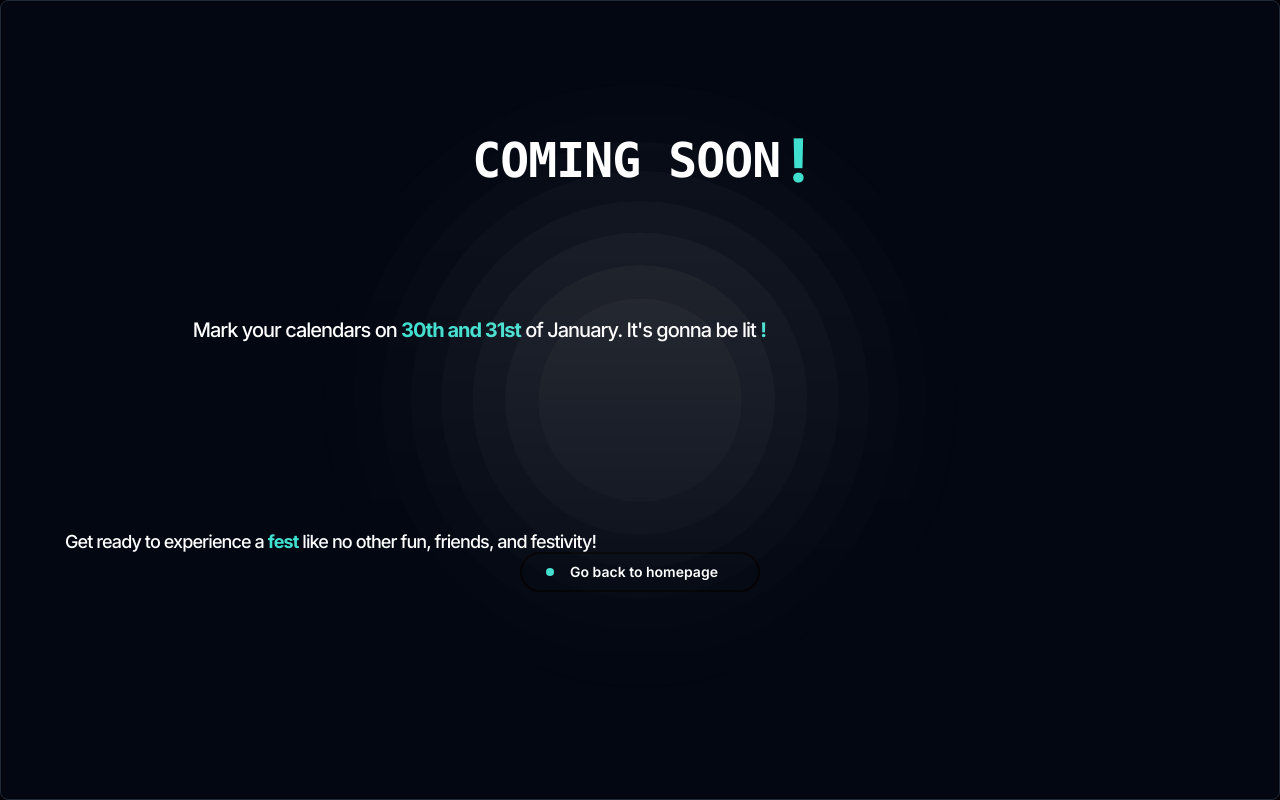
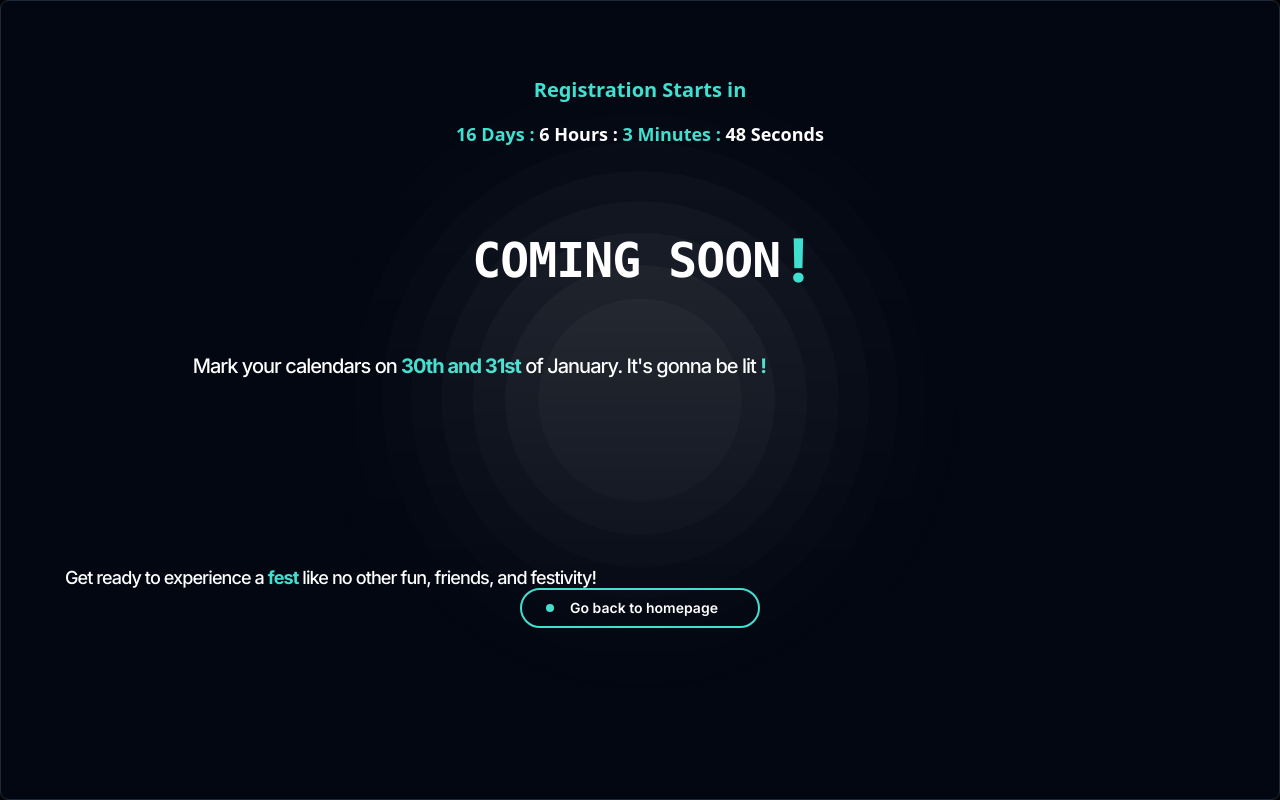
Before and after one commit to nikhilcodes0/xactitude2k25, a Next.js app: page /soon in a window 1280 px wide. Built offline with nearby package versions, Linux system fonts and the light colour scheme.

Commit message:
minor changes

```diff
--- /dev/null
+++ b/app/components/CountdownTimer.tsx
@@ -0,0 +1,49 @@
+"use client"
+
+import React, { useEffect, useState } from "react";
+
+const CountdownTimer: React.FC = () => {
+  const [timeLeft, setTimeLeft] = useState({
+    days: 0,
+    hours: 0,
+    minutes: 0,
+    seconds: 0,
+  });
+
+  useEffect(() => {
+    const targetDate = new Date("2025-01-06T00:00:00").getTime();
+
+    const calculateTimeLeft = () => {
+      const currentDate = new Date().getTime();
+      const difference = targetDate - currentDate;
+
+      if (difference <= 0) {
+        clearInterval(timerInterval);
+        setTimeLeft({ days: 0, hours: 0, minutes: 0, seconds: 0 });
+        return;
+      }
+
+      setTimeLeft({
+        days: Math.floor(difference / (1000 * 60 * 60 * 24)),
+        hours: Math.floor((difference % (1000 * 60 * 60 * 24)) / (1000 * 60 * 60)),
+        minutes: Math.floor((difference % (1000 * 60 * 60)) / (1000 * 60)),
+        seconds: Math.floor((difference % (1000 * 60)) / 1000),
+      });
+    };
+
+    const timerInterval = setInterval(calculateTimeLeft, 1000);
+
+    return () => clearInterval(timerInterval);
+  }, []);
+
+  return (
+    <div className="relative bottom-52 font-sans">
+      <h1 className=" text-xl font-bold text-[#40E0D0] text-center">Registration Starts in</h1>
+      <div className="text-white text-lg font-bold mt-4 text-center">
+        <span className="text-[#40E0D0]">{timeLeft.days} Days : </span>{timeLeft.hours} Hours : <span className="text-[#40E0D0]">{timeLeft.minutes} Minutes : </span>{timeLeft.seconds} Seconds
+      </div>
+    </div>
+  );
+};
+
+export default CountdownTimer;
--- a/app/components/Events.tsx
+++ b/app/components/Events.tsx
@@ -1,18 +1,24 @@
+"use client"
+
 import React from 'react'
 // import Image from 'next/image'
 import Card from './Card'
 import eventsData from '../events/eventsData'
 import PulsatingButton from "@/components/ui/pulsating-button";
 import Link from 'next/link';
+import { useRouter } from 'next/navigation';
 
 
 const Events = () => {
+  const router = useRouter();
   return (
     <>
     <div className="mt-48">
         <h1 className="relative z-10 text-[8rem] mt-5 md:text-7xl font-antonio bg-clip-text text-transparent bg-gradient-to-b from-neutral-200 to-[#40E0D0] text-center font-bold tracking-tighter">EVENTS</h1>
 
-        <div className="mt-12 overflow-hidden h-[45rem]">
+        <div className="mt-20 overflow-hidden h-[45rem] cursor-pointer" onClick={() => {
+          router.push('/events')
+        }}>
           <Card
             title={eventsData[0].name}
             description={eventsData[0].description}
--- a/app/events/[eventName]/page.tsx
+++ b/app/events/[eventName]/page.tsx
@@ -2,7 +2,7 @@ import React from "react";
 import eventsData from "../eventsData";
 import Image from "next/image";
 import localFont from "next/font/local";
-import calendar from "../../assets/calendar.png";
+
 import alarm from "../../assets/alarm.svg";
 
 import person from "../../assets/person.svg";
@@ -62,12 +62,7 @@ const EventPage = async ({ params }: PageProps) => {
           )}
 
         </div>
-        <div className="flex items-center gap-2 pt-10">
-          <Image src={calendar} alt="calendar" width={25} height={25} />
-          <p className="text-base text-gray-500 font-bold">
-            Starts at {event.date}
-          </p>
-        </div>
+
       </div>
       <hr className="my-10 w-[93%] mx-auto bg-slate-300 h-[2px]" />
       <div className="p-4 py-10">
@@ -80,7 +75,7 @@ const EventPage = async ({ params }: PageProps) => {
       </div>
       <hr className="my-10 w-[93%] mx-auto bg-slate-300 h-[2px]" />
       <div className="p-4">
-        <div className="flex justify-around px-6">
+        <div className="flex justify-between px-2">
           <div className="flex items-center gap-2">
             <Image src={alarm} alt="alarm" width={25} height={25} />
             <p>{event.date}</p>
--- a/app/events/eventsData.ts
+++ b/app/events/eventsData.ts
@@ -10,8 +10,8 @@ import xploit from "../assets/xploit.png";
 import hacknbuild from "../assets/hacknbuild.png";
 const eventsData = [
   {
-    no: "01",
-    name: "hack n build",
+    no: "I",
+    name: "Hack-N-Build",
     slug: "hacknbuild",
     date: "30th & 31st of Jan",
     image: hacknbuild,
@@ -31,7 +31,7 @@ const eventsData = [
       team: true,
   },
   {
-    no: "02",
+    no: "II",
     name: "IT Manager",
     slug: "itmanager",
     date: "30th & 31st of Jan",
@@ -49,7 +49,7 @@ const eventsData = [
       team: false,
   },
   {
-    no: "03",
+    no: "III",
     name: "codeshift",
     slug: "codeshift",
     date: "30th of Jan",
@@ -70,7 +70,7 @@ const eventsData = [
     team: true,
   },
   {
-    no: "04",
+    no: "IV",
     name: "weblynx",
     slug: "weblynx",
     date: "31st of Jan",
@@ -89,7 +89,7 @@ const eventsData = [
     team: true,
   },
   {
-    no: "05",
+    no: "V",
     name: "xploit",
     slug: "xploit",
     date: "30th of Jan",
@@ -99,6 +99,7 @@ const eventsData = [
     about: "We are pleased to announce the upcoming Xploit event, an engaging Capture-The-Flag (CTF) competition designed for budding hackers to showcase their skills. This event aims to simulate realistic cybersecurity scenarios, providing participants with an opportunity to showcase their hacking skills and techniques. Dare to Defy the Digital Darkness? Capture the Flag, Fortify Your Digital Fortress!",
     venue: "M5 Lab",
     guidelines: [
+      "Team Size: 2 members.",
       "Number of Rounds: 1 ",
       "Participants are allowed to use search engines while the challenge is going on. Participants are not allowed to use any kind of LLM chatbots or AI models. ",
       "Participants are encouraged to bring their own laptops. ",
@@ -107,11 +108,11 @@ const eventsData = [
       "Failure to abide by any of the mentioned rules will lead to severe consequences and disqualification from the event.",
 
     ],
-    team: false,
+    team: true,
   },
   {
-    no: "06",
-    name: "data quest",
+    no: "VI",
+    name: "DataQuest",
     slug: "dataquest",
     date: "31st of Jan",
     image: dataquest,
@@ -131,7 +132,7 @@ const eventsData = [
     team: true,
   },
   {
-    no: "07",
+    no: "VII",
     name: "agora",
     slug: "agora",
     date: "30th of Jan",
@@ -151,7 +152,7 @@ const eventsData = [
       team: true,
   },
   {
-    no: "08",
+    no: "VIII",
     name: "quiztacular",
     slug: "quiztacular",
     date: "30th of Jan",
@@ -170,7 +171,7 @@ const eventsData = [
     team: true,
   },
   {
-    no: "09",
+    no: "IX",
     name: "cinephoria",
     slug: "cinephoria",
     date: "30th of Jan",
@@ -191,7 +192,7 @@ const eventsData = [
     team: false,
   },
   {
-    no: "10",
+    no: "X",
     name: "BGX",
     slug: "bgx",
     date: "30th & 31st of Jan",
--- a/app/page.tsx
+++ b/app/page.tsx
@@ -105,7 +105,7 @@ export default function Page() {
             </div>
             <div className={`${meraPro.className} relative bottom-10`}>
               <VelocityScroll
-                text="Revitalizing tech for tomorrow"
+                text="Revitalizing tech for tomorrow. "
                 default_velocity={3}
                 className=" text-center text-lg font-bold tracking-[-0.02em] text-white drop-shadow-sm dark:text-white md:text-7xl md:leading-[5rem] "
               />
@@ -140,9 +140,7 @@ export default function Page() {
       </div>
       <div className="mt-20">
         <p className="text-white  text-2xl font-medium font-sans text-start p-4 px-12">
-          <span className="font-black">Xactitude</span> is the premier stage
-          where tech enthusiasts from colleges across the region come together
-          to showcase their skills, creativity, and passion for technology.
+          <span className="font-black">XACTITUDE</span> is the ultimate stage for students to ignite their potential, unleash their skills, and shine before a dynamic crowd of colleges and fiercely spirited competitors.
         </p>
       </div>
       <div className="mt-32">
--- a/app/soon/page.tsx
+++ b/app/soon/page.tsx
@@ -5,13 +5,15 @@ import HyperText from "@/components/ui/hyper-text";
 import BoxReveal from "@/components/ui/box-reveal";
 import InteractiveHoverButton from "@/components/ui/interactive-hover-button";
 import Link from "next/link";
-
+import CountdownTimer from "@/app/components/CountdownTimer";
 const inter = Inter({ subsets: ["latin"] });
 
 const Soon = () => {
   return (
     <div className="dark relative flex h-screen w-full flex-col items-center justify-center overflow-hidden rounded-lg border bg-background md:shadow-xl">
-      <div className="relative bottom-48">
+
+      <CountdownTimer />
+      <div className="relative bottom-32">
         <BoxReveal boxColor="#40E0D0">
           <p
             className={`z-10 flex gap-2 items-center whitespace-pre-wrap text-center text-lg font-medium tracking-tighter text-white relative ${inter.className}`}
--- a/components/ui/interactive-hover-button.tsx
+++ b/components/ui/interactive-hover-button.tsx
@@ -15,7 +15,7 @@ const InteractiveHoverButton = React.forwardRef<
     <button
       ref={ref}
       className={cn(
-        "group relative w-32 cursor-pointer overflow-hidden rounded-full border-2 border-black bg-background p-2 text-center font-semibold",
+        "group relative w-32 cursor-pointer overflow-hidden rounded-full border-2 border-[#40E0D0] bg-background p-2 text-center font-semibold",
         className,
       )}
       {...props}
--- a/package.json
+++ b/package.json
@@ -17,6 +17,7 @@
     "motion": "^11.15.0",
     "next": "15.0.4",
     "react": "^19.0.0",
+    "react-countdown": "^2.3.6",
     "react-dom": "^19.0.0",
     "tailwind-merge": "^2.5.5",
     "tailwindcss-animate": "^1.0.7"
```
Also changed, not shown: 1 other file (tests, documents, lock files or other folders).
